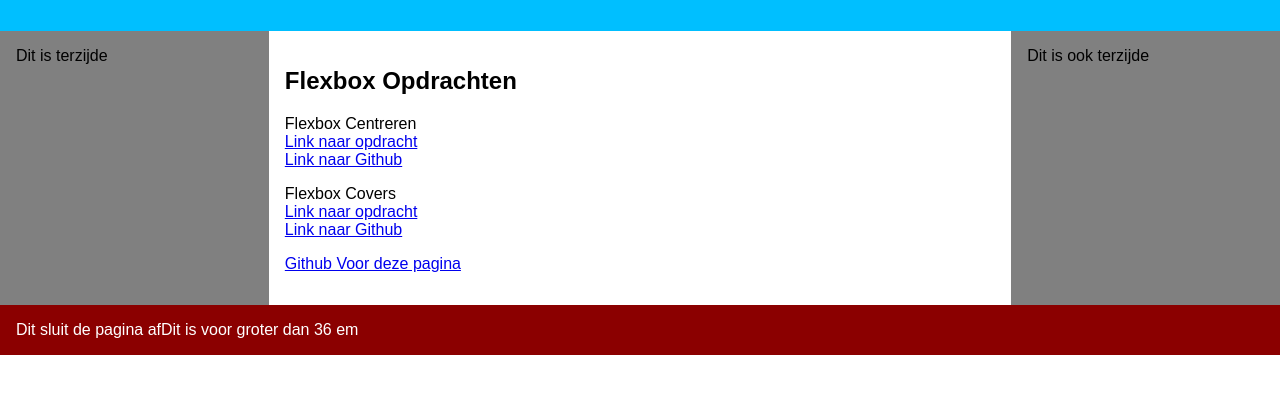
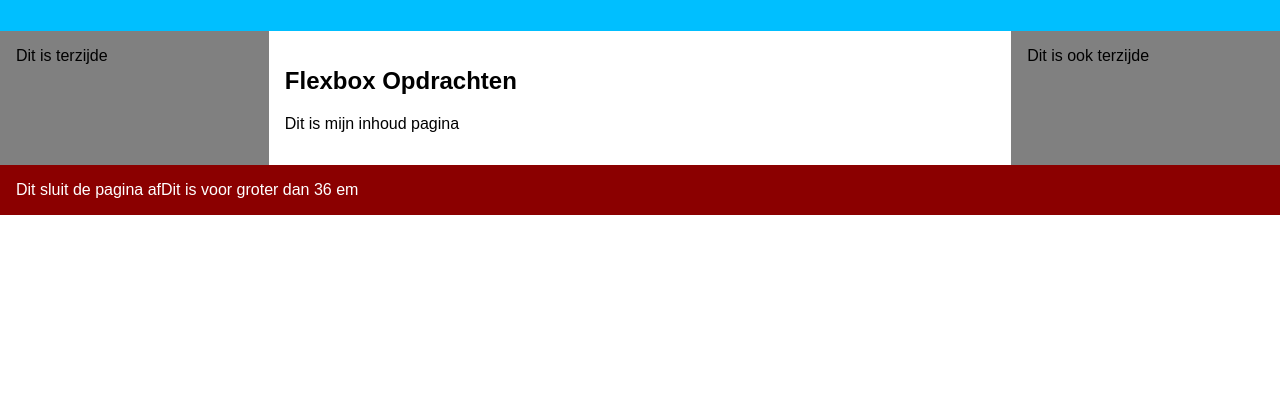
Before and after one commit to 19936/flexBox, a plain HTML site: page index.html in a window 1280 px wide. Shown: the part 70-464 px from the top of the page. Drawn offline with Linux system fonts and the light colour scheme.

Commit message:
linkjes
linkjes verandert

```diff
--- a/index.html
+++ b/index.html
@@ -15,14 +15,7 @@
             </aside>
             <article>
                 <h2>Flexbox Opdrachten</h2>
-                <p>Flexbox Centreren <br>
-                <a href="../FlexboxCent/index.html">Link naar opdracht</a><br>
-                <a href="https://github.com/19936/FlexboxCent">Link naar Github</a></p>
-                <p>Flexbox Covers<br>
-                <a href="../FlexboxCover/index.html">Link naar opdracht</a><br>
-                <a href="https://github.com/19936/FlexboxCover">Link naar Github</a></p>
-                <p><a href="https://github.com/19936/flexBox">Github Voor deze pagina</a></p>
-
+                <p>Dit is mijn inhoud pagina</p>
             </article>
             <aside>Dit is ook terzijde</aside>
         </main>
```
